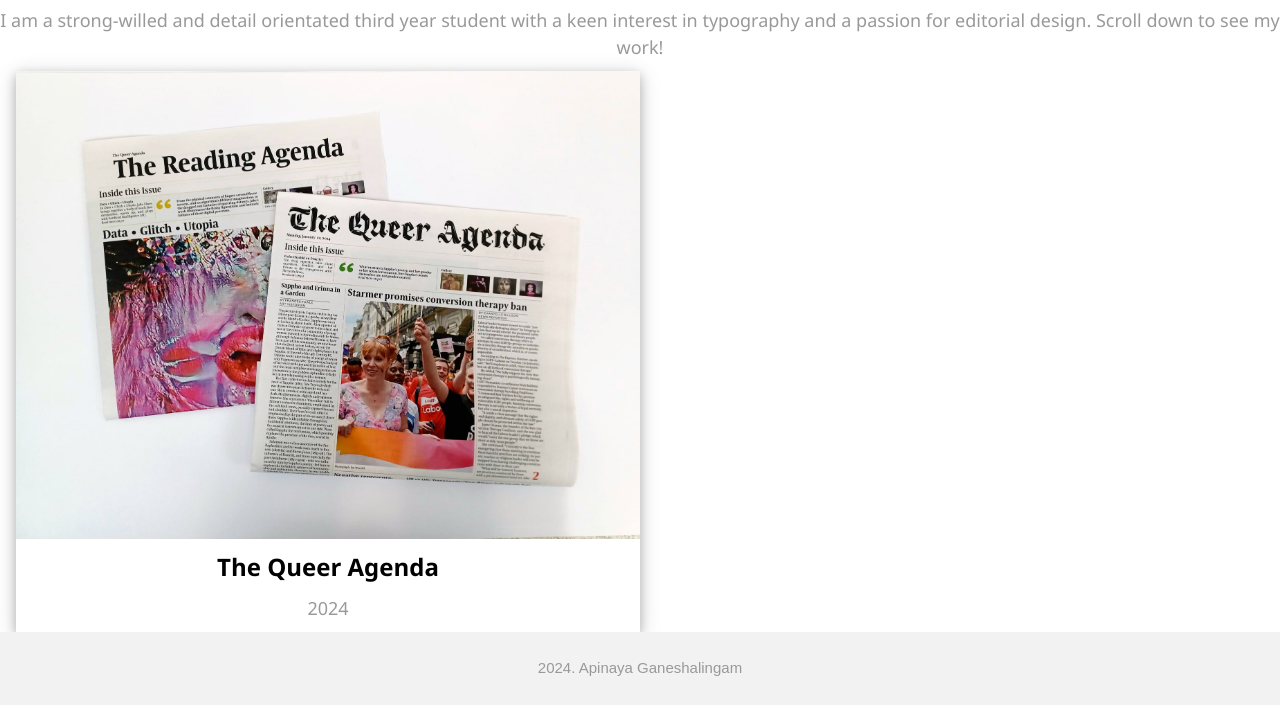
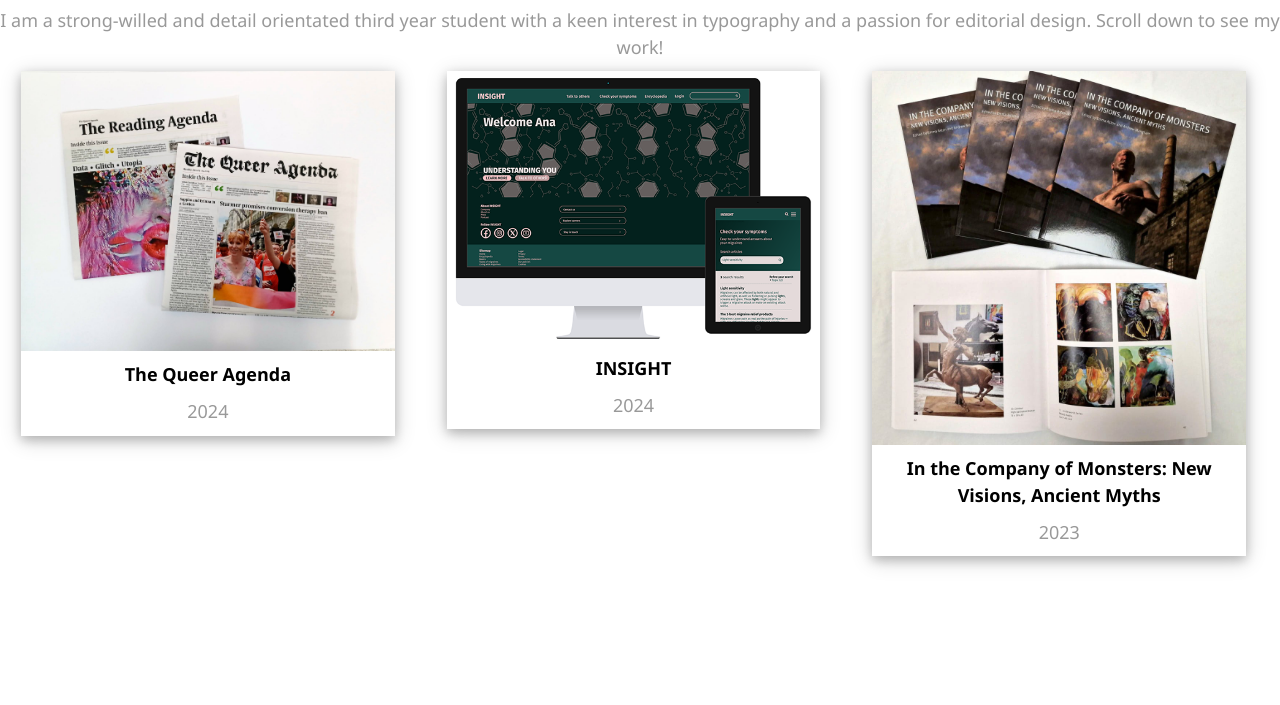
Before and after one commit to apinayag/PersonalWebsite, a plain HTML site: page index.html in a window 1280 px wide. Shown: the part 162-867 px from the top of the page. After the commit the page ends 800 px from the top, so only its background shows below. Drawn offline with nearby package versions, Linux system fonts and the light colour scheme.

Commit message:
added three projects with css card

```diff
--- a/index.html
+++ b/index.html
@@ -88,6 +88,7 @@
   h3 {
     text-align: center;
     font-weight: bold;
+    font-size: 18px;
   }
 
   /* .project-cover {
@@ -102,10 +103,39 @@
       flex-direction: column;
     }
   } */
+
+  .column {
+    float: left;
+    width: 33%;
+    padding: 0 10px;
+  }
+
+  .row {
+    margin: 0 -5px;
+  }
+
+  .row:after {
+    content: "";
+    display: table;
+    clear: both;
+  }
+
+  @media screen and (max-width: 600px) {
+    .column {
+      width: 100%;
+      display: block;
+      margin-bottom: 20px;
+    }
+  }
+
+  .card {
+    box-sizing: border-box;
+  }
+
   .footer {
     background-color: #f2f2f2;
     text-align: center;
-    padding: 10px;
+    padding: 30px;
     color: #999;
   }
 </style>
@@ -133,13 +163,47 @@
   <div style="padding-left:20px">
   </div>
   <h1>Hi, I'm Apinaya!</h1>
-  <h2>I am a strong-willed and detail orientated third year student with a keen interest in typography and a passion for editorial design. Scroll down to see my work!</h2>
+  <h2>I am a strong-willed and detail orientated third year student with a keen interest in typography and a passion for
+    editorial design. Scroll down to see my work!</h2>
+  <div class="row">
+    <div class="column">
+      <div class="card">
         <div class="w3-container">
-    <div class="w3-card-4" style="width:50%">
-      <img src="./pictures/newspaper.jpeg" alt="The Queer Agenda newspaper" style="width:100%">
+          <div class="w3-card-4" style="width:100%">
+            <img src="./pictures/newspaper.jpeg" alt="The Queer Agenda newspaper" style="width: 100%">
             <div class="w3-container w3-center">
               <h3>The Queer Agenda</h3>
               <h2>2024</h2>
+            </div>
+          </div>
+        </div>
+      </div>
+    </div>
+    <div class="column">
+      <div class="w3-container">
+        <div class="card">
+          <div class="w3-card-4" style="width:100%">
+            <img src="./pictures/insight.png" alt="INSIGHT homepage and search page on a monitor and tablet"
+              style="width:100%">
+            <div class="w3-container w3-center">
+              <h3>INSIGHT</h3>
+              <h2>2024</h2>
+            </div>
+          </div>
+        </div>
+      </div>
+    </div>
+    <div class="column">
+      <div class="w3-container">
+        <div class="card">
+          <div class="w3-card-4" style="width:100%">
+            <img src="./pictures/monsters.jpeg"
+              alt="Front cover of In the Company of Monsters: New Visions, Ancient Myths and inside pages"
+              style="width:100%">
+            <div class="w3-container w3-center">
+              <h3>In the Company of Monsters: New Visions, Ancient Myths</h3>
+              <h2>2023</h2>
+            </div>
           </div>
         </div>
       </div>
@@ -148,9 +212,9 @@
     <div>The Queer agenda</div>
     <div><img src="./pictures/newspaper.jpeg" style="width: 50%;"/></div>
   </div>  -->
-  <div class="footer">
+    <!-- <div class="footer">
     <p>2024. Apinaya Ganeshalingam</p>
-  </div>
+  </div> -->
 </body>
 
 </html>
```
Also changed, not shown: pictures/insight.png (added), pictures/monsters.jpeg (added). Lines whose indentation alone changed are shown as unchanged.
